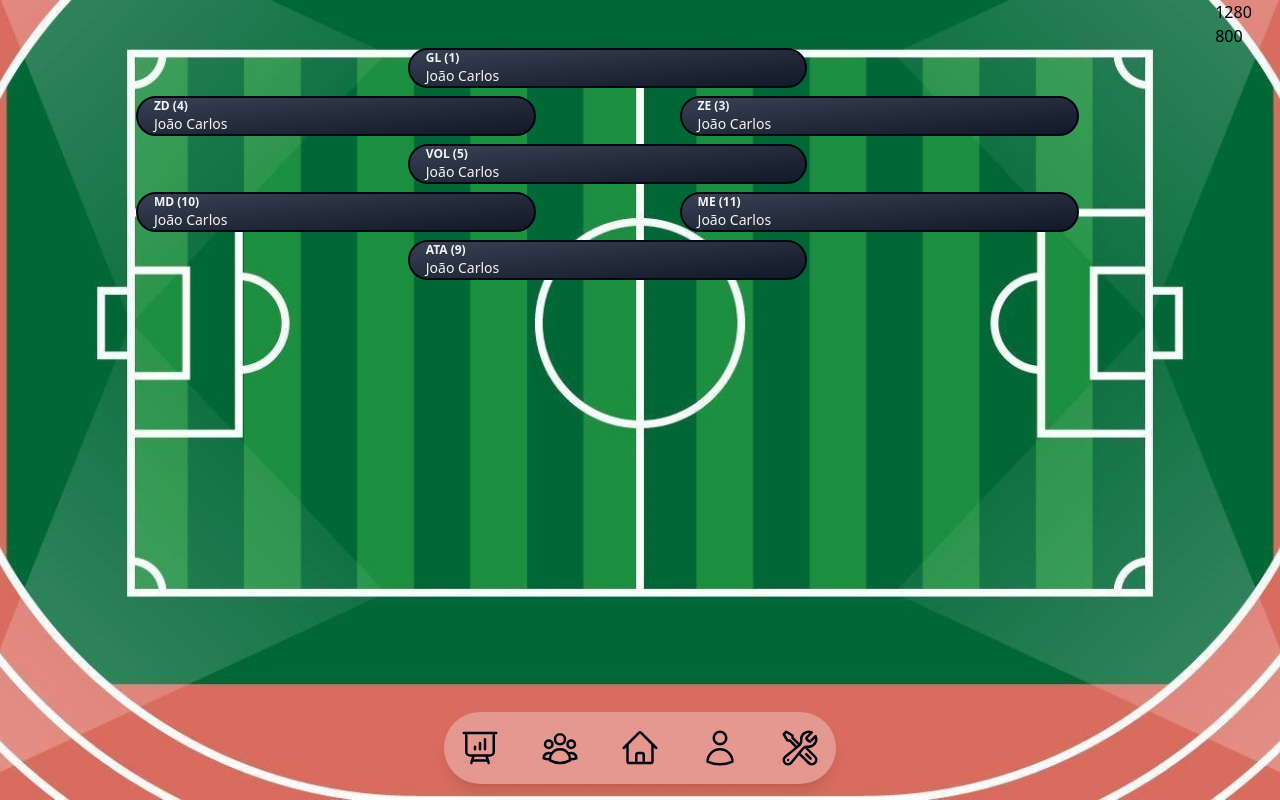
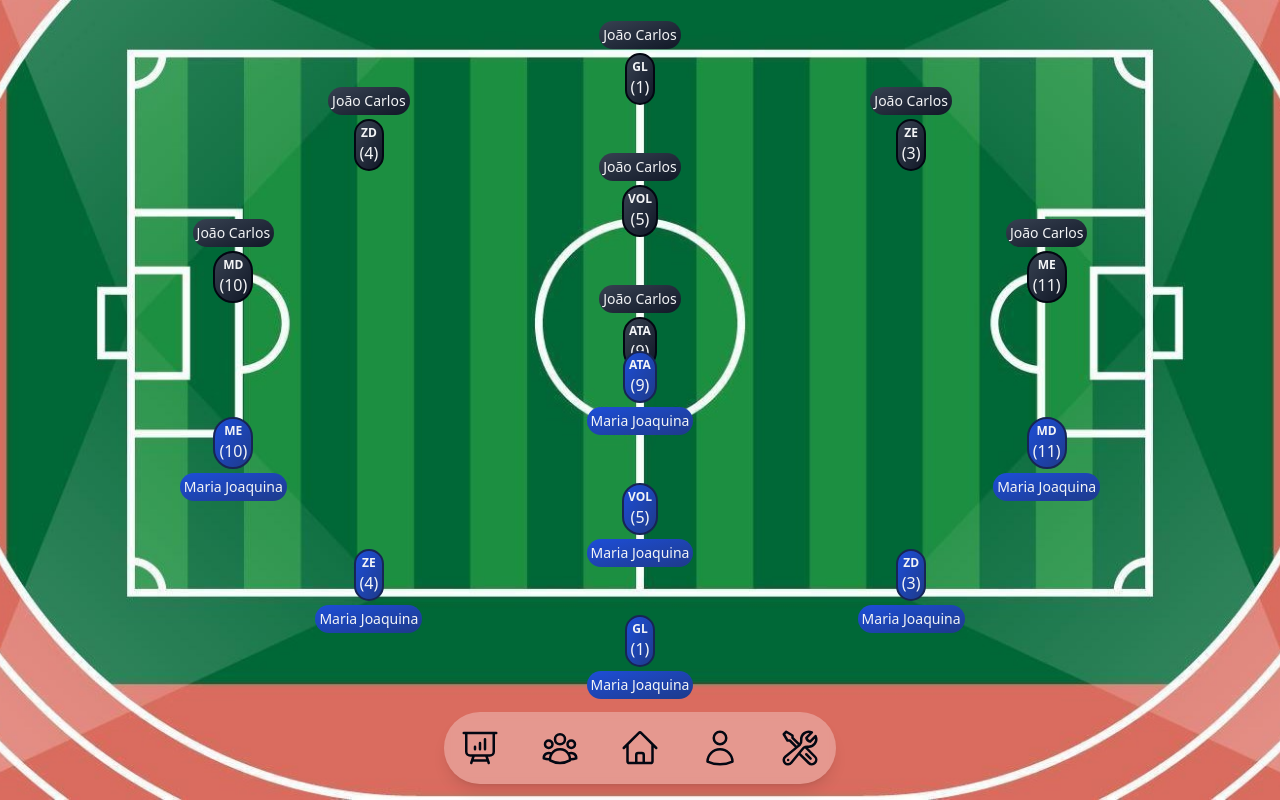
Before and after one commit to enriquevierne/soccer-squad-editor, a Vue app: page / in a window 1280 px wide. Built offline with nearby package versions, Linux system fonts and the light colour scheme.

Commit message:
add home and away team

```diff
--- a/src/components/Field.vue
+++ b/src/components/Field.vue
@@ -3,7 +3,7 @@ import Teams from './Teams.vue';
 
 </script>
 <template>
-    <div class="flex w-full min-h-screen bg-top bg-cover bg-soccer-rotate sm:bg-soccer">
+    <div class="flex w-full min-h-screen p-8 bg-top bg-cover bg-soccer-rotate sm:bg-soccer">
         <Teams />
     </div>
 </template>
--- a/src/components/Teams.vue
+++ b/src/components/Teams.vue
@@ -1,59 +1,124 @@
 <script setup>
-const positionsList = [
+const AwayPositionsList = [
     {
         position: 'GL',
-        class: 'col-span-3 col-start-4 row-start-2',
+        class: 'col-span-3 col-start-4 row-start-10',
+        number: 1,
+        color: 'bg-gradient-to-br from-blue-700 to-blue-900 border-blue-950',
+        name: 'Maria Joaquina'
+    },
+    {
+        position: 'ZE',
+        class: 'col-span-3 col-start-2 row-start-9',
+        number: 4,
+        color: 'bg-gradient-to-br from-blue-700 to-blue-900 border-blue-950',
+        name: 'Maria Joaquina'
+    },
+    {
+        position: 'ZD',
+        class: 'col-span-3 col-start-6 row-start-9',
+        number: 3,
+        color: 'bg-gradient-to-br from-blue-700 to-blue-900 border-blue-950',
+        name: 'Maria Joaquina'
+    },
+    {
+        position: 'VOL',
+        class: 'col-span-3 col-start-4 row-start-8',
+        number: 5,
+        color: 'bg-gradient-to-br from-blue-700 to-blue-900 border-blue-950',
+        name: 'Maria Joaquina'
+    },
+    {
+        position: 'ME',
+        class: 'col-span-3 col-start-1 row-start-7',
+        number: 10,
+        color: 'bg-gradient-to-br from-blue-700 to-blue-900 border-blue-950',
+        name: 'Maria Joaquina'
+    },
+    {
+        position: 'MD',
+        class: 'col-span-3 col-start-7 row-start-7',
+        number: 11,
+        color: 'bg-gradient-to-br from-blue-700 to-blue-900 border-blue-950',
+        name: 'Maria Joaquina'
+    },
+    {
+        position: 'ATA',
+        class: 'col-span-3 col-start-4 row-start-6',
+        number: 9,
+        color: 'bg-gradient-to-br from-blue-700 to-blue-900 border-blue-950',
+        name: 'Maria Joaquina'
+    },
+]
+const HomePositionsList = [
+    {
+        position: 'GL',
+        class: 'col-span-3 col-start-4 row-start-1',
+        color: 'bg-gradient-to-br from-gray-700 to-gray-900 border-gray-950',
         number: 1,
         name: 'João Carlos'
     },
     {
         position: 'ZD',
-        class: 'col-span-3 col-start-2 row-start-3',
+        class: 'col-span-3 col-start-2 row-start-2',
+        color: 'bg-gradient-to-br from-gray-700 to-gray-900 border-gray-950',
         number: 4,
         name: 'João Carlos'
     },
     {
         position: 'ZE',
-        class: 'col-span-3 col-start-6 row-start-3',
+        class: 'col-span-3 col-start-6 row-start-2',
+        color: 'bg-gradient-to-br from-gray-700 to-gray-900 border-gray-950',
         number: 3,
         name: 'João Carlos'
     },
     {
         position: 'VOL',
-        class: 'col-span-3 col-start-4 row-start-4',
+        class: 'col-span-3 col-start-4 row-start-3',
+        color: 'bg-gradient-to-br from-gray-700 to-gray-900 border-gray-950',
         number: 5,
         name: 'João Carlos'
     },
     {
         position: 'MD',
-        class: 'col-span-3 col-start-2 row-start-5',
+        class: 'col-span-3 col-start-1 row-start-4',
+        color: 'bg-gradient-to-br from-gray-700 to-gray-900 border-gray-950',
         number: 10,
         name: 'João Carlos'
     },
     {
         position: 'ME',
-        class: 'col-span-3 col-start-6 row-start-5',
+        class: 'col-span-3 col-start-7 row-start-4',
+        color: 'bg-gradient-to-br from-gray-700 to-gray-900 border-gray-950',
         number: 11,
         name: 'João Carlos'
     },
     {
         position: 'ATA',
-        class: 'col-span-3 col-start-4 row-start-6',
+        class: 'col-span-3 col-start-4 row-start-5',
+        color: 'bg-gradient-to-br from-gray-700 to-gray-900 border-gray-950',
         number: 9,
         name: 'João Carlos'
     },
 ]
-const width = window.innerWidth
-const height = window.innerHeight
 </script>
 <template>
-    <ul class="grid w-full h-full grid-cols-9 gap-2 grid-rows-9">
-        <li v-for="pos in positionsList" :class="pos.class"
-            class="flex flex-col justify-center w-full h-full pl-4 text-gray-100 border-2 rounded-full bg-gradient-to-br from-gray-700 border-gray-950 to-gray-900">
-            <span class="text-xs font-semibold">{{ pos.position }} ({{ pos.number }})</span>
-            <span class="text-sm">{{ pos.name }}</span>
+    <ul class="grid w-full h-[82vh] grid-cols-9 gap-1 grid-rows-10">
+        <li v-for="pos in HomePositionsList" :class="pos.class"
+            class="flex flex-col items-center justify-center w-full h-full gap-1 text-gray-100 ">
+            <span class="p-1 text-sm rounded-full" :class="pos.color">{{ pos.name }}</span>
+            <div class="flex flex-col items-center p-1 border-2 rounded-full w-fit" :class="pos.color">
+                <span class="text-xs font-semibold">{{ pos.position }} </span>
+                <span>({{ pos.number }})</span>
+            </div>
+        </li>
+        <li v-for="pos in AwayPositionsList" :class="pos.class"
+            class="flex flex-col items-center justify-center w-full h-full gap-1 text-gray-100 ">
+            <div class="flex flex-col items-center p-1 border-2 rounded-full w-fit" :class="pos.color">
+                <span class="text-xs font-semibold">{{ pos.position }} </span>
+                <span>({{ pos.number }})</span>
+            </div>
+            <span class="p-1 text-sm rounded-full" :class="pos.color">{{ pos.name }}</span>
         </li>
     </ul>
-    {{ width }}
-    {{ height }}
 </template>
```
